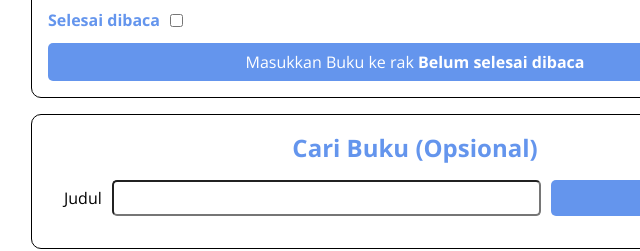
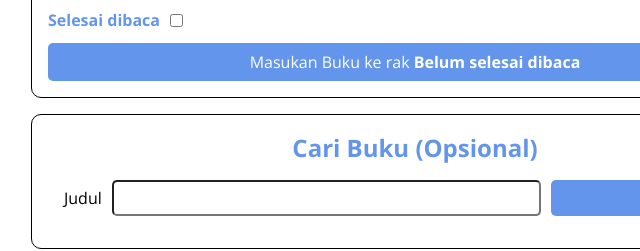
Before and after one commit to Samunee/Bookshelf-Apps, a plain HTML site: page index.html in a window 1280 px wide. Shown: the part 352-603 px from the top of the page, 225-865 px from the left. Drawn offline with nearby package versions, Linux system fonts and the light colour scheme.

Commit message:
Update index.html

```diff
--- a/index.html
+++ b/index.html
@@ -35,7 +35,7 @@
                     <label for="inputBookIsComplete">Selesai dibaca</label>
                     <input id="inputBookIsComplete" type="checkbox" autocomplete="off">
                 </div>
-                <button id="bookSubmit" type="submit">Masukkan Buku ke rak <span>Belum selesai dibaca</span></button>
+                <button id="bookSubmit" type="submit">Masukan Buku ke rak <span>Belum selesai dibaca</span></button>
             </form>
         </section>
 
```
